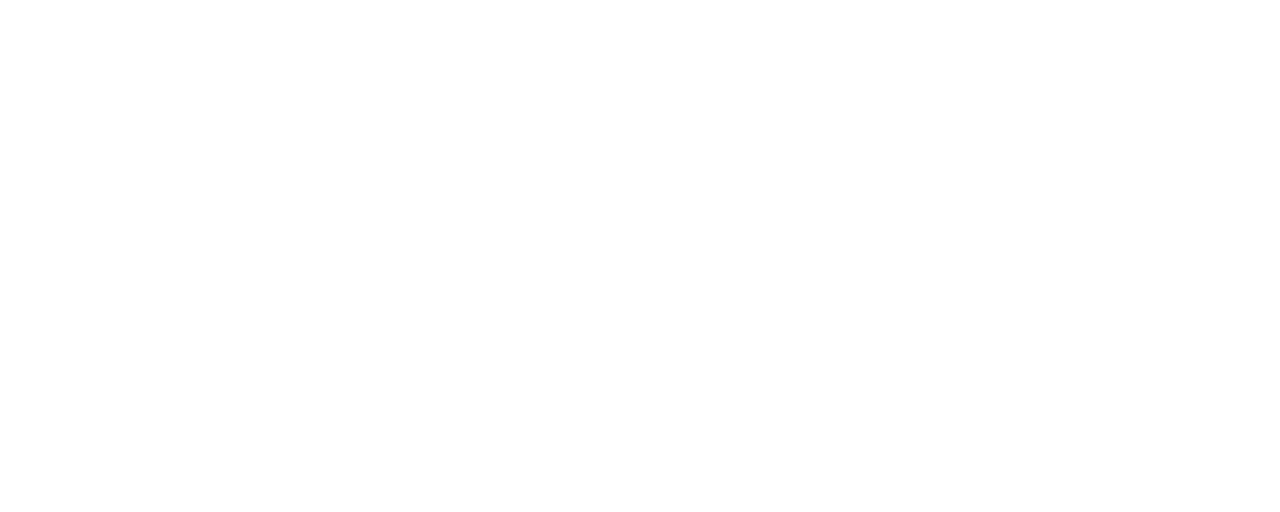
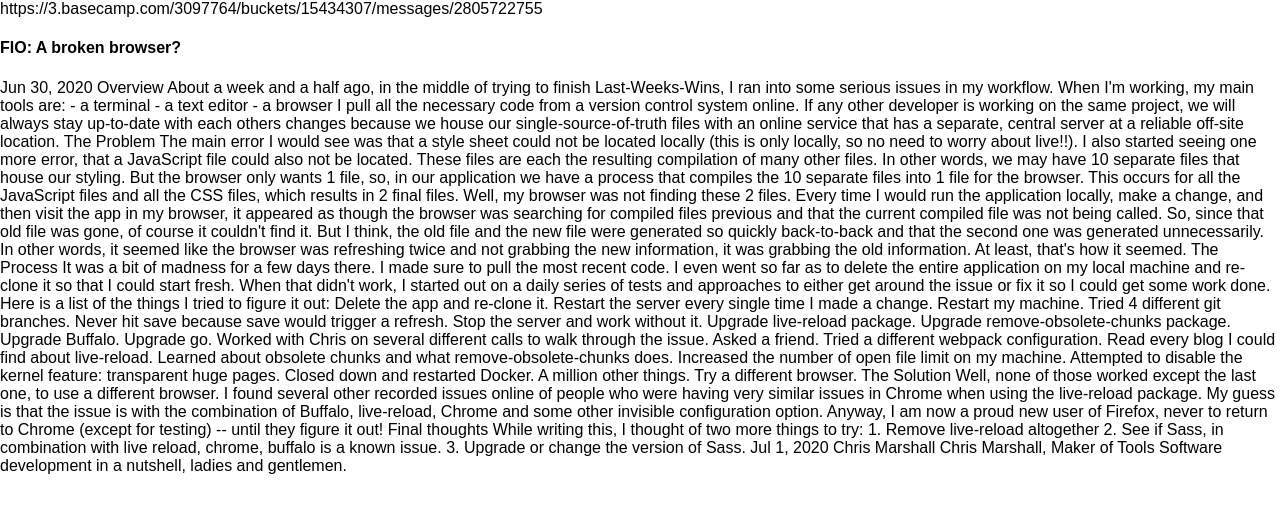
Before and after one commit to kacyhulme/mywebsite, a React (Create React App) app: page /writingsampletwo in a window 1280 px wide. Before the commit this address had no page. Shown: the top 512 px of the page. Built offline with nearby package versions, Linux system fonts and the light colour scheme.

Commit message:
In progress - Writing samples

```diff
--- a/src/Writing.js
+++ b/src/Writing.js
@@ -1,17 +1,65 @@
+import React from 'react';
 import { Link } from "react-router-dom";
-import styled from 'styled-components';
-import WritingSampleOne from './WritingSampleOne.js';
-import WritingSampleTwo from './WritingSampleTwo.js';
-import WritingSampleThree from './WritingSampleThree.js';
+import Modal from 'react-modal';
+
+const customStyles = {
+  content: {
+    top: '50%',
+    left: '50%',
+    right: 'auto',
+    bottom: 'auto',
+    marginRight: '-50%',
+    transform: 'translate(-50%, -50%)',
+  },
+};
 
 function Writing() {
+  let subtitle;
+  const [modalIsOpen, setIsOpen] = React.useState(false);
+
+  function openModal() {
+    setIsOpen(true);
+  }
+
+  function afterOpenModal() {
+    // references are now sync'd and can be accessed.
+    subtitle.style.color = '#f00';
+  }
+
+  function closeModal() {
+    setIsOpen(false);
+  }
+
   return (
     <div>
       <Link to="/">Home</Link>
       <h2>Writing Samples</h2>
-      <WritingSampleOne />
-      <WritingSampleTwo />
-      <WritingSampleThree />
+      <Link to="/writingsampleone">Writing Sample One</Link>
+      <Link to="/writingsampletwo">Writing Sample Two</Link>
+      <Link to="/writingsamplethree">Writing Sample Three</Link>
+
+      <button onClick={openModal}>Open Modal</button>
+      <Modal
+        isOpen={modalIsOpen}
+        onAfterOpen={afterOpenModal}
+        onRequestClose={closeModal}
+        style={customStyles}
+        contentLabel="Example Modal"
+      >
+        <h2 ref={(_subtitle) => (subtitle = _subtitle)}>Hello</h2>
+        <button onClick={closeModal}>close</button>
+        <div>I am a modal</div>
+        <form>
+          <input />
+          <button>tab navigation</button>
+          <button>stays</button>
+          <button>inside</button>
+          <button>the modal</button>
+        </form>
+      </Modal>
+
+
+
     </div>
   )
 }
--- a/src/WritingSampleTwo.js
+++ b/src/WritingSampleTwo.js
@@ -1,78 +1,62 @@
 
-// https://3.basecamp.com/3097764/buckets/15434307/messages/2805722755
+function WritingSampleTwo() {
+  return (
+    <div>
+https://3.basecamp.com/3097764/buckets/15434307/messages/2805722755
 
-// FIO: A broken browser?
-// Kacy Hulme
-// Kacy Hulme
-// Jun 30, 2020
-// Notified 19 people
-// Overview
-// About a week and a half ago, in the middle of trying to finish Last-Weeks-Wins, I ran into some serious issues in my workflow. When I'm working, my main tools are:
-// - a terminal
-// - a text editor
-// - a browser
-// I pull all the necessary code from a version control system online. If any other developer is working on the same project, we will always stay up-to-date with each others changes because we house our single-source-of-truth files with an online service that has a separate, central server at a reliable off-site location.
+<h4>FIO: A broken browser?</h4>
+Jun 30, 2020
+Overview
+About a week and a half ago, in the middle of trying to finish Last-Weeks-Wins, I ran into some serious issues in my workflow. When I'm working, my main tools are:
+- a terminal
+- a text editor
+- a browser
+I pull all the necessary code from a version control system online. If any other developer is working on the same project, we will always stay up-to-date with each others changes because we house our single-source-of-truth files with an online service that has a separate, central server at a reliable off-site location.
 
-// The Problem
-// The main error I would see was that a style sheet could not be located locally (this is only locally, so no need to worry about live!!). I also started seeing one more error, that a JavaScript file could also not be located. These files are each the resulting compilation of many other files. In other words, we may have 10 separate files that house our styling. But the browser only wants 1 file, so, in our application we have a process that compiles the 10 separate files into 1 file for the browser. This occurs for all the JavaScript files and all the CSS files, which results in 2 final files. Well, my browser was not finding these 2 files. Every time I would run the application locally, make a change, and then visit the app in my browser, it appeared as though the browser was searching for compiled files previous and that the current compiled file was not being called. So, since that old file was gone, of course it couldn't find it. But I think, the old file and the new file were generated so quickly back-to-back and that the second one was generated unnecessarily. In other words, it seemed like the browser was refreshing twice and not grabbing the new information, it was grabbing the old information. At least, that's how it seemed.
+The Problem
+The main error I would see was that a style sheet could not be located locally (this is only locally, so no need to worry about live!!). I also started seeing one more error, that a JavaScript file could also not be located. These files are each the resulting compilation of many other files. In other words, we may have 10 separate files that house our styling. But the browser only wants 1 file, so, in our application we have a process that compiles the 10 separate files into 1 file for the browser. This occurs for all the JavaScript files and all the CSS files, which results in 2 final files. Well, my browser was not finding these 2 files. Every time I would run the application locally, make a change, and then visit the app in my browser, it appeared as though the browser was searching for compiled files previous and that the current compiled file was not being called. So, since that old file was gone, of course it couldn't find it. But I think, the old file and the new file were generated so quickly back-to-back and that the second one was generated unnecessarily. In other words, it seemed like the browser was refreshing twice and not grabbing the new information, it was grabbing the old information. At least, that's how it seemed.
 
-// The Process
-// It was a bit of madness for a few days there. I made sure to pull the most recent code. I even went so far as to delete the entire application on my local machine and re-clone it so that I could start fresh. When that didn't work, I started out on a daily series of tests and approaches to either get around the issue or fix it so I could get some work done. Here is a list of the things I tried to figure it out:
+The Process
+It was a bit of madness for a few days there. I made sure to pull the most recent code. I even went so far as to delete the entire application on my local machine and re-clone it so that I could start fresh. When that didn't work, I started out on a daily series of tests and approaches to either get around the issue or fix it so I could get some work done. Here is a list of the things I tried to figure it out:
 
-//     Delete the app and re-clone it.
-//     Restart the server every single time I made a change.
-//     Restart my machine.
-//     Tried 4 different git branches.
-//     Never hit save because save would trigger a refresh.
-//     Stop the server and work without it.
-//     Upgrade live-reload package.
-//     Upgrade remove-obsolete-chunks package.
-//     Upgrade Buffalo.
-//     Upgrade go.
-//     Worked with Chris on several different calls to walk through the issue.
-//     Asked a friend.
-//     Tried a different webpack configuration.
-//     Read every blog I could find about live-reload.
-//     Learned about obsolete chunks and what remove-obsolete-chunks does.
-//     Increased the number of open file limit on my machine.
-//     Attempted to disable the kernel feature: transparent huge pages.
-//     Closed down and restarted Docker.
-//     A million other things.
-//     Try a different browser.
+    Delete the app and re-clone it.
+    Restart the server every single time I made a change.
+    Restart my machine.
+    Tried 4 different git branches.
+    Never hit save because save would trigger a refresh.
+    Stop the server and work without it.
+    Upgrade live-reload package.
+    Upgrade remove-obsolete-chunks package.
+    Upgrade Buffalo.
+    Upgrade go.
+    Worked with Chris on several different calls to walk through the issue.
+    Asked a friend.
+    Tried a different webpack configuration.
+    Read every blog I could find about live-reload.
+    Learned about obsolete chunks and what remove-obsolete-chunks does.
+    Increased the number of open file limit on my machine.
+    Attempted to disable the kernel feature: transparent huge pages.
+    Closed down and restarted Docker.
+    A million other things.
+    Try a different browser.
 
-// The Solution
-// Well, none of those worked except the last one, to use a different browser. I found several other recorded issues online of people who were having very similar issues in Chrome when using the live-reload package.
-// My guess is that the issue is with the combination of Buffalo, live-reload, Chrome and some other invisible configuration option.
-// Anyway, I am now a proud new user of Firefox, never to return to Chrome (except for testing) -- until they figure it out!
+The Solution
+Well, none of those worked except the last one, to use a different browser. I found several other recorded issues online of people who were having very similar issues in Chrome when using the live-reload package.
+My guess is that the issue is with the combination of Buffalo, live-reload, Chrome and some other invisible configuration option.
+Anyway, I am now a proud new user of Firefox, never to return to Chrome (except for testing) -- until they figure it out!
 
-// Final thoughts
-// While writing this, I thought of two more things to try:
-// 1. Remove live-reload altogether
-// 2. See if Sass, in combination with live reload, chrome, buffalo is a known issue.
-// 3. Upgrade or change the version of Sass.
-// Jul 1, 2020
-// Chris Marshall Chris Marshall, Maker of Tools
-// Software development in a nutshell, ladies and gentlemen.
+Final thoughts
+While writing this, I thought of two more things to try:
+1. Remove live-reload altogether
+2. See if Sass, in combination with live reload, chrome, buffalo is a known issue.
+3. Upgrade or change the version of Sass.
+Jul 1, 2020
+Chris Marshall Chris Marshall, Maker of Tools
+Software development in a nutshell, ladies and gentlemen.
 
-// I kid (or cry silently). These kinds of issues crop up from time to time. 99% of the time it's completely out of our control. A certain version of Chrome introduced a small bug that really only occurs on certain versions of OSX and under certain conditions. This is one factor in why projects can go over their estimates. The real upside to these kinds of issues is that it forces us to dig one or two layers deeper into the tools, environments, and libraries we use than we normally would. Kacy probably knows more about live-reload than most anyone right now. She'll squirrel that knowledge away and one day in the future we'll ask "hey, I wonder if we can do..." and she'll say "YES! I can do that! When I was digging into that live-reload problem, I came across...".
+</div>
+)
+}
 
-// Thanks for persevering through that issue, Kacy Hulme Kacy and great write-up!
-// Kacy Hulme #truth!💜
-// Jul 1, 2020
-// Cosette Remund Cosette Remund
-// Great work Kacy Hulme Kacy
-// Kacy Hulme Thx!
-// Kacy Hulme 😍
-// Jul 1, 2020
-// Bryan Harris Bryan Harris
-// Wow. Wild. Thanks for sharing. And good job figuring it out.
-// Jul 1, 2020
-// Jeanette Stein Jeanette Stein, Product
-// I love seeing everything you tried on that list. Impressed!
-// Subscribers
 
-// 15 people will be notified when someone comments on this message.
-// Bryan Harris Chris Marshall Will Hoekenga Will DeShazo Bethany Loginow Matt Zavadil Bruno O. Barros Jeanette Stein Kacy Hulme Stacy Brookman Shawn Garrett Heather Davis Ben Dahl Drew Croegaert Michael Sharkey Add/remove people…
-// You’re subscribed
-
-// You’ll get a notification when someone comments on this message.
+export default WritingSampleTwo;
--- a/src/index.js
+++ b/src/index.js
@@ -12,6 +12,9 @@
 import About from './About';
 import Resume from './Resume';
 import Writing from './Writing';
+import WritingSampleOne from './WritingSampleOne';
+import WritingSampleTwo from './WritingSampleTwo';
+import WritingSampleThree from './WritingSampleThree';
 import Photography from './Photography';
 import store from './app/store';
 import { Provider } from 'react-redux';
@@ -26,6 +29,9 @@
           <Route path="about" element={<About />} />
           <Route path="resume" element={<Resume />} />
           <Route path="writing" element={<Writing />} />
+          <Route path="writingsampleone" element={<WritingSampleOne />} />
+          <Route path="writingsampletwo" element={<WritingSampleTwo />} />
+          <Route path="writingsamplethree" element={<WritingSampleThree />} />
           <Route path="photography" element={<Photography />} />
         </Routes>
       </BrowserRouter>
```
Also changed, not shown: src/WritingSampleOne.js (+20 -23 lines), src/WritingSampleThree.js (+42 -34 lines).
